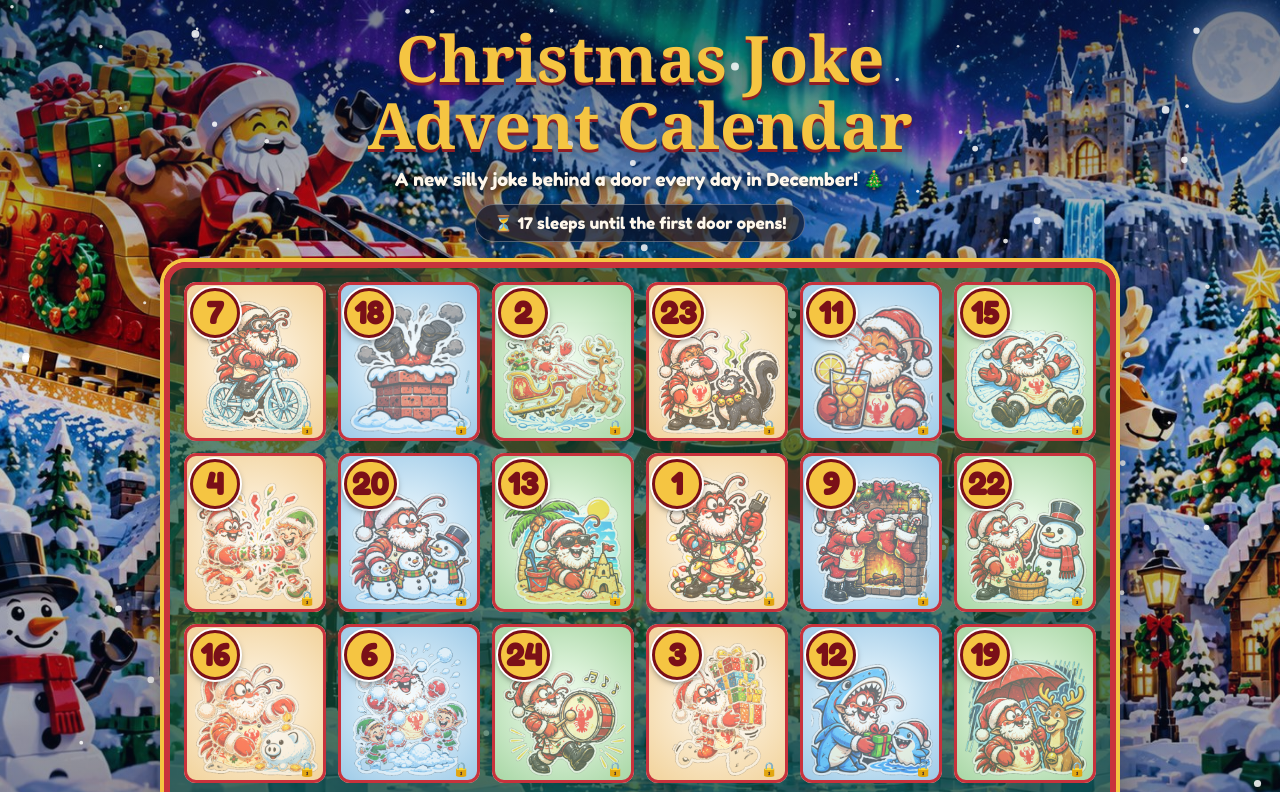
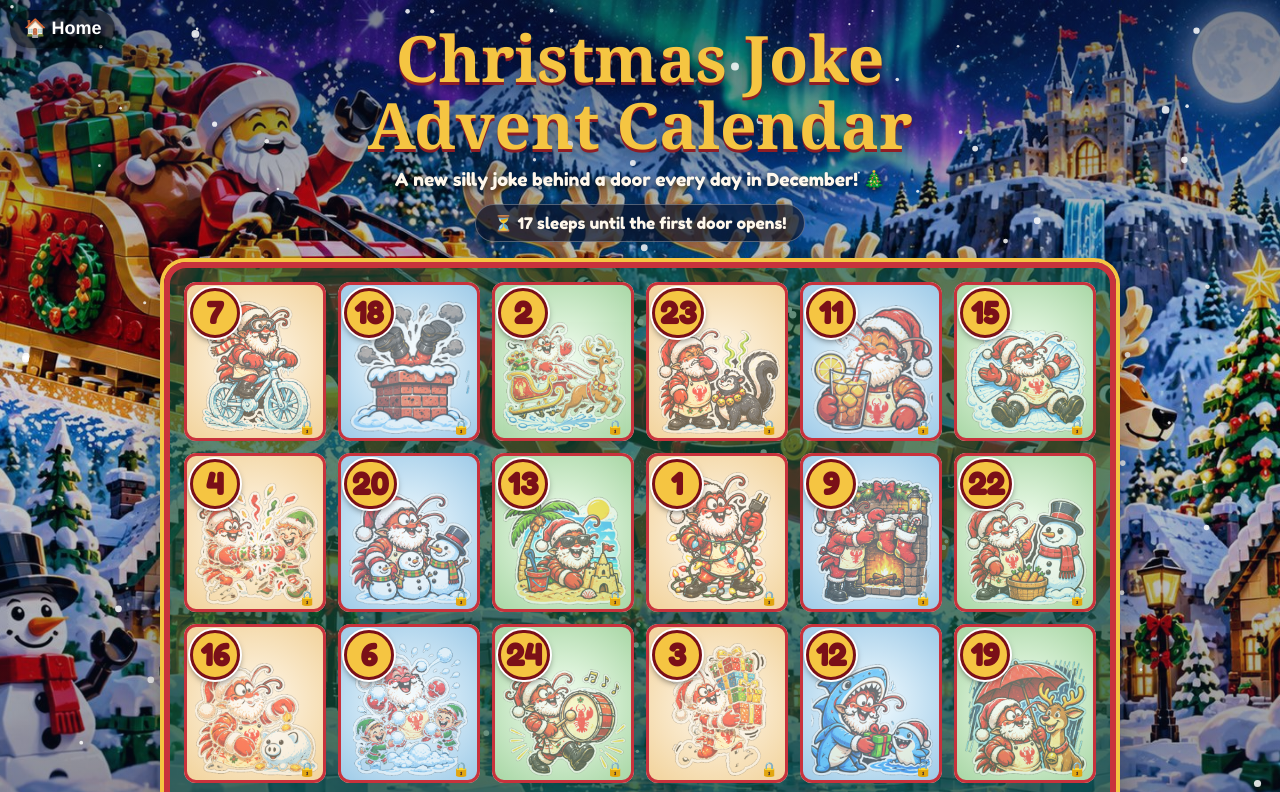
Before and after one commit to lachlanmcgillivray-spec/advent-calendar, a plain HTML site: page index.html in a window 1280 px wide. Shown: the top 792 px of the page. Drawn offline with Linux system fonts and the light colour scheme; a web font is replaced by a local one.

Commit message:
Add Home button linking back to the Kids' Hub
Co-Authored-By: Claude Opus 5.5 <noreply@anthropic.com>
Claude-Session: https://claude.ai/code/session_01W9wQJ8QgEDQk95RP8BuPsf

```diff
--- a/index.html
+++ b/index.html
@@ -136,6 +136,9 @@
 </style>
 </head>
 <body>
+<!-- Home button: goes back to the Kids' Hub -->
+<a href="https://lachlanmcgillivray-spec.github.io/" aria-label="Back to Kids' Hub" style="position:fixed;top:10px;left:10px;z-index:9;display:block;padding:8px 14px;border-radius:22px;background:rgba(0,0,0,0.55);color:#fff;font:bold 18px/1.2 'Helvetica Neue',Helvetica,Arial,sans-serif;text-decoration:none;-webkit-box-shadow:0 2px 6px rgba(0,0,0,0.4);box-shadow:0 2px 6px rgba(0,0,0,0.4);">&#127968; Home</a>
+
 <div id="bg"></div>
 <canvas id="snow"></canvas>
 <div class="wrap">
```
